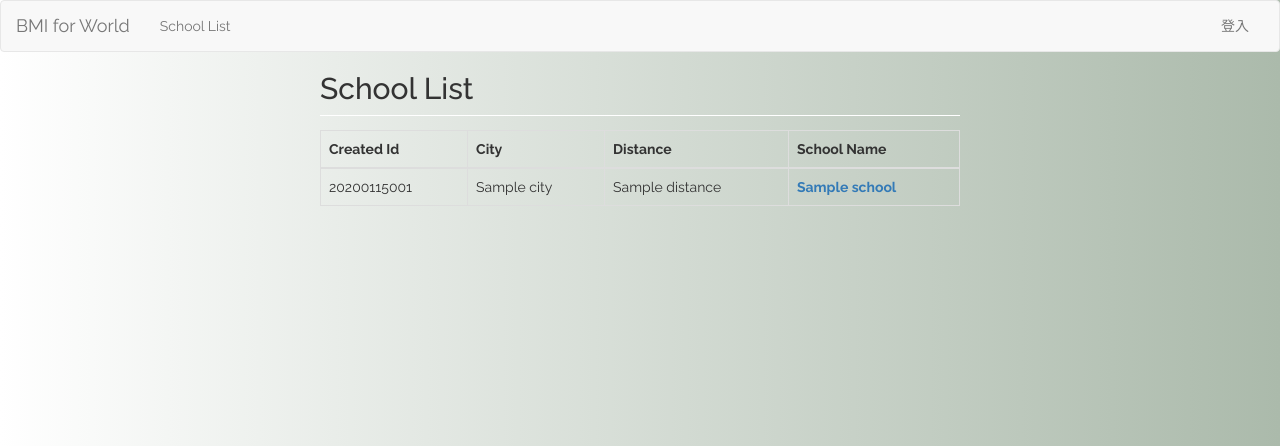
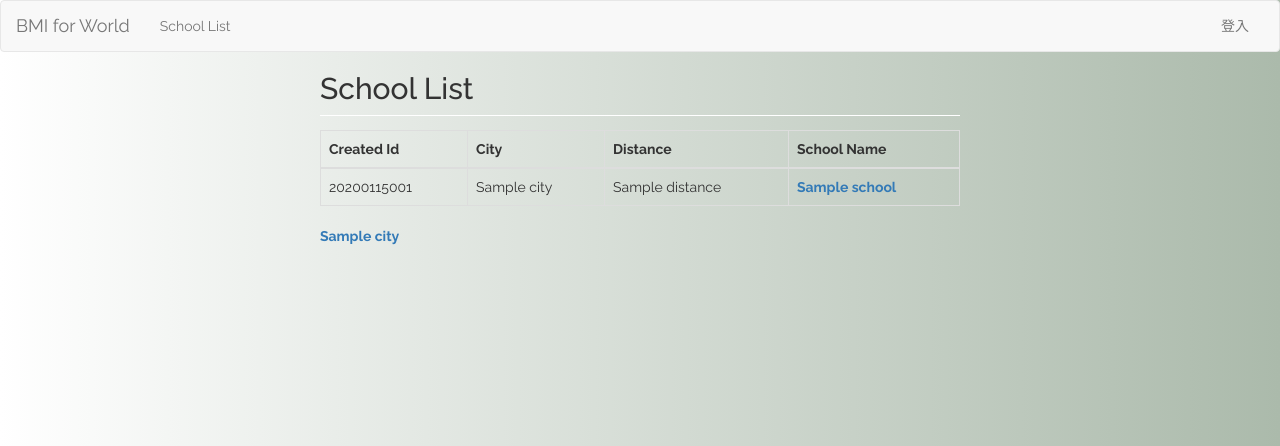
Before and after one commit to alaivon/bmi_practice, a Rails app: page /schools in a window 1280 px wide. Shown: the top 446 px of the page. Run offline with Rails 7, Linux system fonts and the light colour scheme; tables that the repository leaves empty hold one stand-in row (values such as "Sample post"); style sheets or scripts are compiled from the project's sources; some libraries are stand-ins or nearby versions.

Commit message:
add category function for finding City and show school

```diff
--- a/app/assets/stylesheets/schools.scss
+++ b/app/assets/stylesheets/schools.scss
@@ -9,7 +9,8 @@ $light: #EDEFF5;
 $border: #E9E9E9;
 $inside: #f5f5dc;
 
-
+.school {
+	width: 100%;
 #table {
 	width: 50%;
 	margin: 0 auto 0 auto;
@@ -30,7 +31,7 @@ $inside: #f5f5dc;
 				color: $inside;
 			}
 		}
-
+}
 }
 
 #show {
--- a/app/controllers/schools_controller.rb
+++ b/app/controllers/schools_controller.rb
@@ -3,7 +3,12 @@ class SchoolsController < AdminController
 	before_action :find_school, only: [:edit, :update, :show, :destroy]
 
 	def index
-		@schools = School.all
+		if params[:city].blank?
+			@schools = School.all.order("created_on DESC")
+		else
+			@city_id = City.find_by(name: params[:city]).id
+			@schools = School.where(city_id: @city_id).order("created_on DESC")
+		end
 	end
 
 	def new
--- a/app/models/school.rb
+++ b/app/models/school.rb
@@ -3,5 +3,5 @@ class School < ActiveRecord::Base
 	belongs_to :city
 	belongs_to :distance
 	validates_presence_of :name, :distance_id, :city_id
-	validates :name, format: {:with => /^[a-z+ .]+$/i }
+
 end
--- a/app/views/schools/index.html.erb
+++ b/app/views/schools/index.html.erb
@@ -1,5 +1,5 @@
+<div class="school">
 	<div id="table">
-
 		<h2>School List</h2>
 		<% if user_signed_in? %>
 		<%= link_to "New School", new_school_path  %>
@@ -25,8 +25,11 @@
 					</tr>
 				<% end %>
 			</tbody>
-
 		</table>
-
-
+		<div class="city">
+			<% City.all.each do |city| %>
+				<%= link_to city.name, schools_path(city: city.name)  %>
+			<% end %>
 		</div>
+	</div>
+</div>
```
Lines whose indentation alone changed are shown as unchanged.
